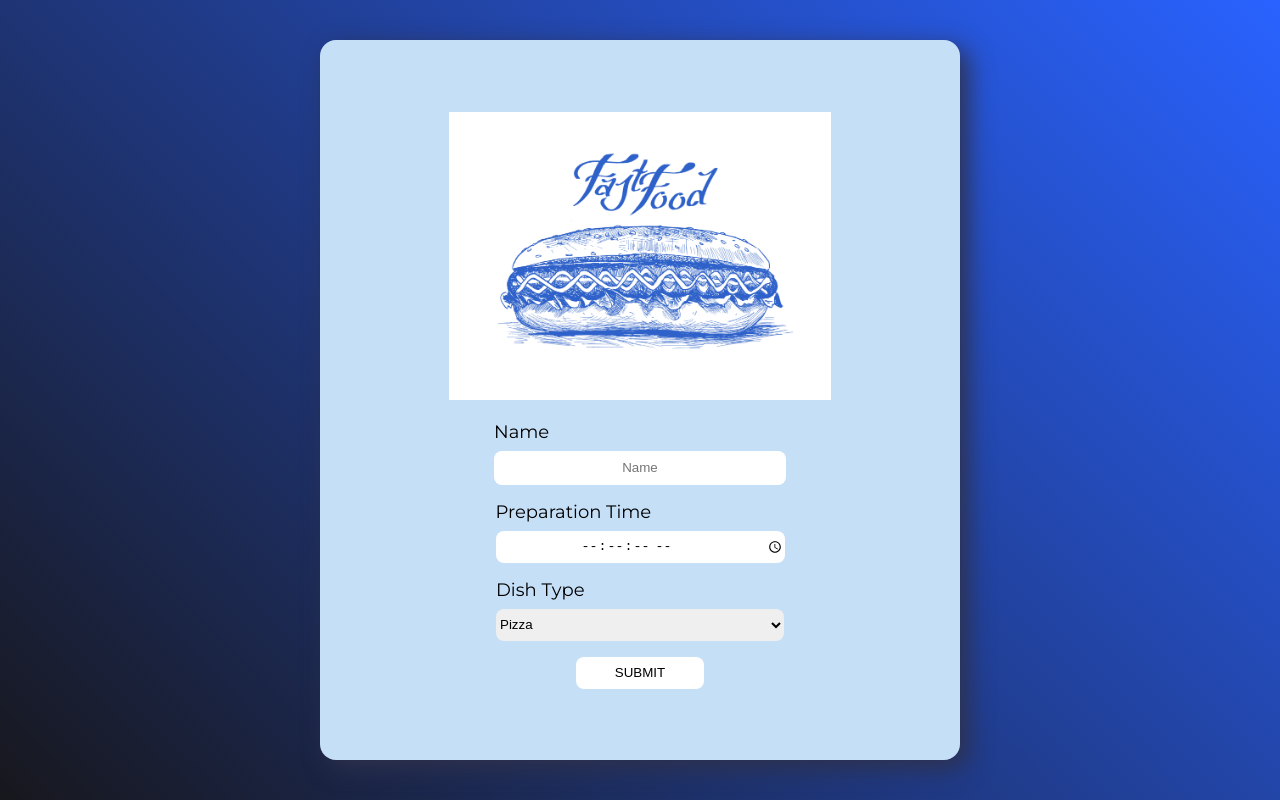
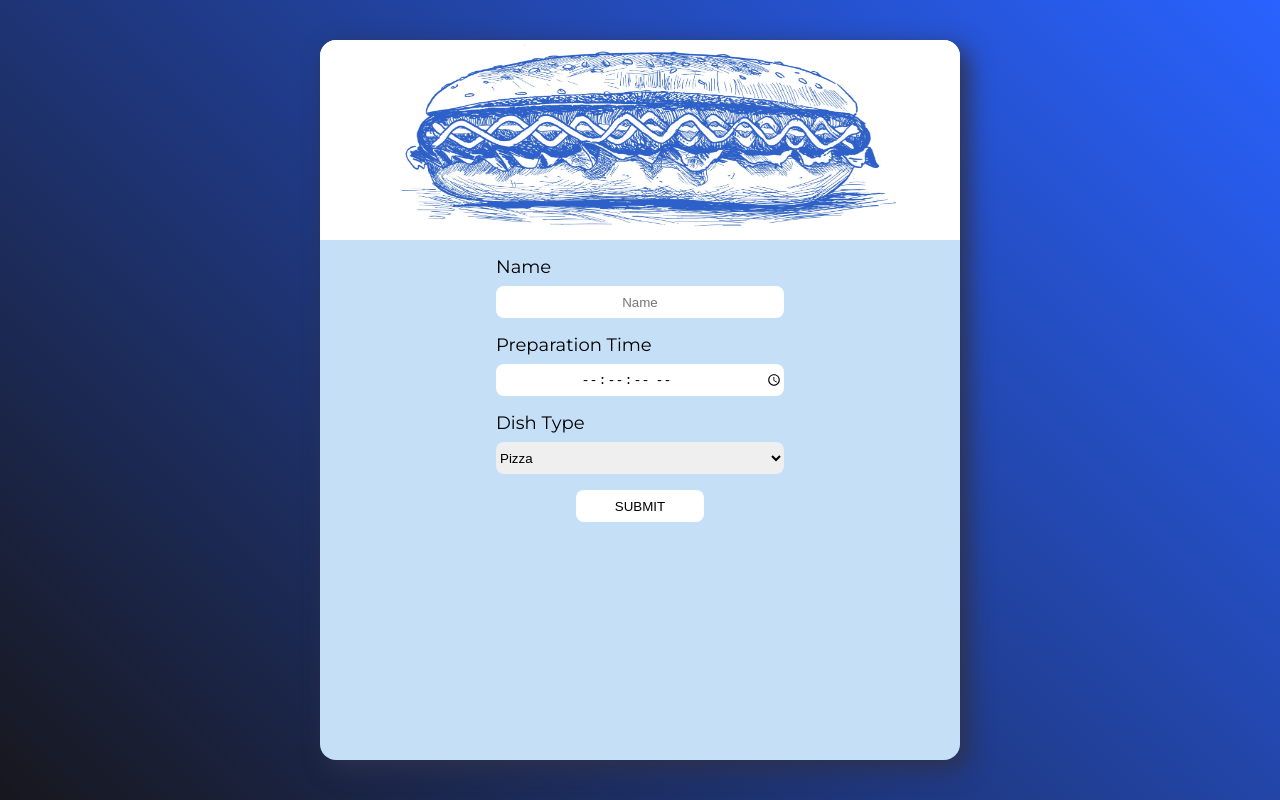
Before and after one commit to Novacci/food-form, a React (Create React App) app: page / in a window 1280 px wide. Built offline with nearby package versions, Linux system fonts and the light colour scheme.

Commit message:
Adjusted image so it fits better to form Card

```diff
--- a/src/Card/Card.scss
+++ b/src/Card/Card.scss
@@ -4,10 +4,6 @@
   border-radius: 1rem;
   width: 40rem;
   height: 45rem;
-
-  display: flex;
-  justify-content: center;
-  align-items: center;
 }
 
 .container-position {
--- a/src/Form/Form.scss
+++ b/src/Form/Form.scss
@@ -1,3 +1,6 @@
+* {
+  box-sizing: border-box;
+}
 @mixin input-style() {
   height: 2rem;
   width: 18rem;
@@ -8,11 +11,10 @@ $blue-color: #2962ff;
 
 img {
   overflow: hidden;
-  height: 18rem;
-}
-.img-styling {
-  height: 100%;
+  height: 12.5rem;
   width: 100%;
+  object-fit: fill;
+  border-radius: 1rem 1rem 0 0;
 }
 
 form {
--- a/src/Form/Form.tsx
+++ b/src/Form/Form.tsx
@@ -1,7 +1,7 @@
 import './Form.scss';
 import { useForm } from 'react-hook-form';
 import Card from '../Card/Card';
-import foodImage from '../Images/food.jpg';
+import foodImage from '../Images/blueSandwich.jpg';
 
 type FormData = {
   name: string;
@@ -49,9 +49,8 @@ const Form = () => {
           console.log(data);
         })}
       >
-        <div className="img-styling">
-          <img src={foodImage} alt="Food Image" />
-        </div>
+        <img src={foodImage} alt="Food" />
+
         <div>
           <label htmlFor="name">Name </label>
           <input
```
Also changed, not shown: src/Images/blueSandwich.jpg (added).
